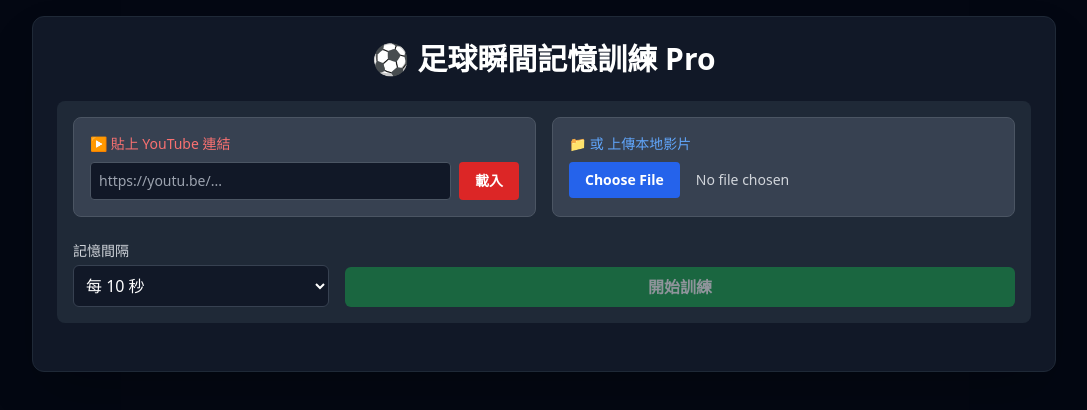
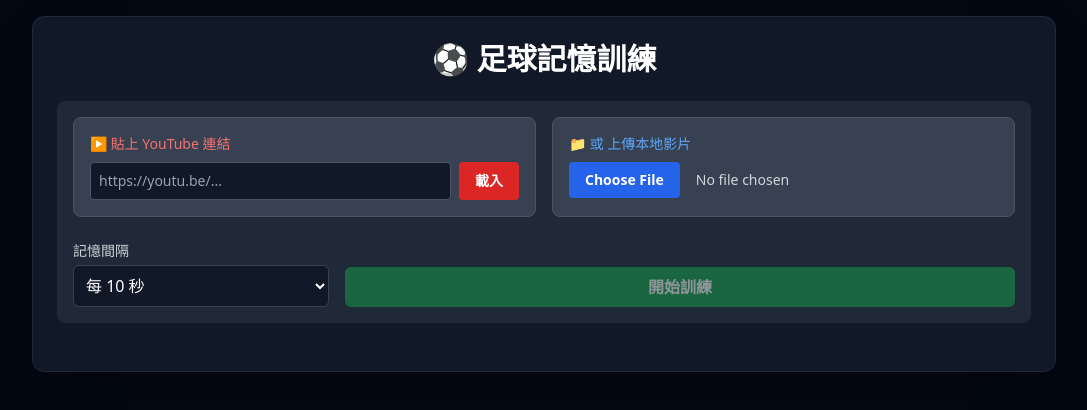
Before and after one commit to davidsiu31415-ai/football-app, a plain HTML site: page index.html in a window 1280 px wide. Shown: the whole page, without its empty margins (96-1183 px from the left). Drawn offline with nearby package versions, Linux system fonts and the light colour scheme.

Commit message:
Update index.html

```diff
--- a/index.html
+++ b/index.html
@@ -3,7 +3,7 @@
 <head>
     <meta charset="UTF-8">
     <meta name="viewport" content="width=device-width, initial-scale=1.0">
-    <title>足球瞬間記憶訓練 Pro (YouTube + 旋轉版)</title>
+    <title>足球記憶訓練</title>
     <script src="https://cdn.tailwindcss.com"></script>
     <style>
         /* 戰術板專用樣式 */
@@ -46,7 +46,7 @@
 <body class="bg-gray-950 text-gray-100 min-h-screen font-sans p-4">
 
     <div class="bg-gray-900 rounded-xl shadow-2xl p-6 max-w-5xl mx-auto border border-gray-800" id="mainContainer">
-        <h1 class="text-2xl md:text-3xl font-bold mb-6 text-center text-white">⚽ 足球瞬間記憶訓練 Pro</h1>
+        <h1 class="text-2xl md:text-3xl font-bold mb-6 text-center text-white">⚽ 足球記憶訓練</h1>
 
         <!-- 設定區 -->
         <div id="setupSection" class="flex flex-col gap-4 mb-6 p-4 bg-gray-800 rounded-lg">
@@ -104,7 +104,7 @@
                 <!-- 影片時間控制及即時暫停測試 -->
                 <div id="timeControls" class="flex flex-wrap gap-2 mt-3 w-full justify-center">
                     <button onclick="skipTime(-5)" class="px-3 py-2 bg-gray-700 text-white text-sm font-bold rounded hover:bg-gray-600 shadow">⏪ 倒退 5 秒</button>
-                    <!-- 【新增】即時暫停並測試按鈕 -->
+                    <!-- 即時暫停並測試按鈕 -->
                     <button id="manualPauseBtn" class="px-3 py-2 bg-yellow-600 text-white text-sm font-bold rounded hover:bg-yellow-700 shadow">⏸️ 暫停並測試</button>
                     <button onclick="skipTime(5)" class="px-3 py-2 bg-gray-700 text-white text-sm font-bold rounded hover:bg-gray-600 shadow">快進 5 秒 ⏩</button>
                 </div>
@@ -430,7 +430,6 @@
             tacticalContainer.classList.remove('hidden');
         }
 
-        // 【新增】即時暫停並進入測試畫面
         manualPauseBtn.addEventListener('click', () => {
             pauseForTactical();
         });
```
